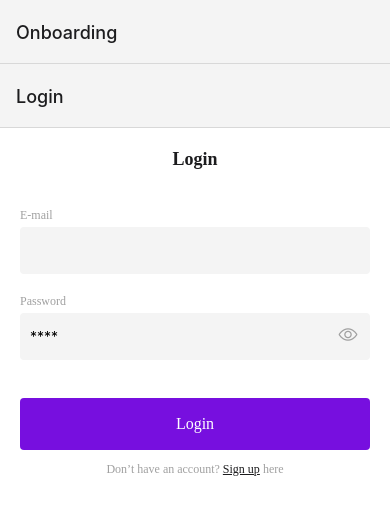
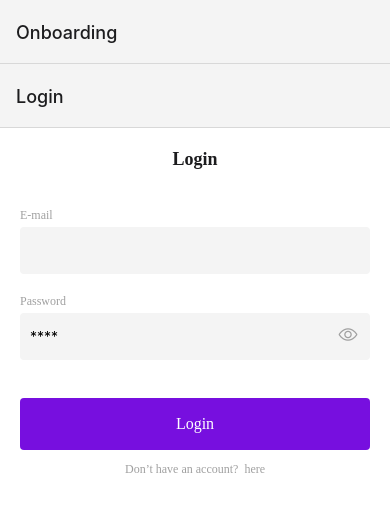
Before and after one commit to falquinho/energy-fund-app, a React Native app: screen /Login in a window 390 px wide. Shown: the top 514 px of the page. Built offline with nearby package versions, Linux system fonts and the light colour scheme.

Commit message:
LabelButton refactor: now doesn't rely on TouchableOpacity.

```diff
--- a/src/components/LabelButton.tsx
+++ b/src/components/LabelButton.tsx
@@ -1,23 +1,16 @@
 import React from 'react'
-import { TextStyle, TouchableOpacity, TouchableOpacityProps } from 'react-native'
+import { TextProps, TextStyle, TouchableOpacity, TouchableOpacityProps, ViewStyle } from 'react-native'
 import { TextLabel } from './TextLabel'
 import { useMyTheme } from '../navigation/theme'
 import { ThemeColors } from '../navigation/theme.types'
 
 
-export type LabelButtonProps = TouchableOpacityProps & {
-  label: string,
-}
 
-export const LabelButton: React.FC<LabelButtonProps> = (props) => {
+export const LabelButton: React.FC<TextProps> = (props) => {
   const { colors } = useMyTheme();
 
   return (
-    <TouchableOpacity {...props}>
-      <TextLabel style={textStyle(colors)}>
-        {props.label}
-      </TextLabel>
-    </TouchableOpacity>
+    <TextLabel {...props} style={[textStyle(colors), props.style]}/>
   )
 }
 
```
